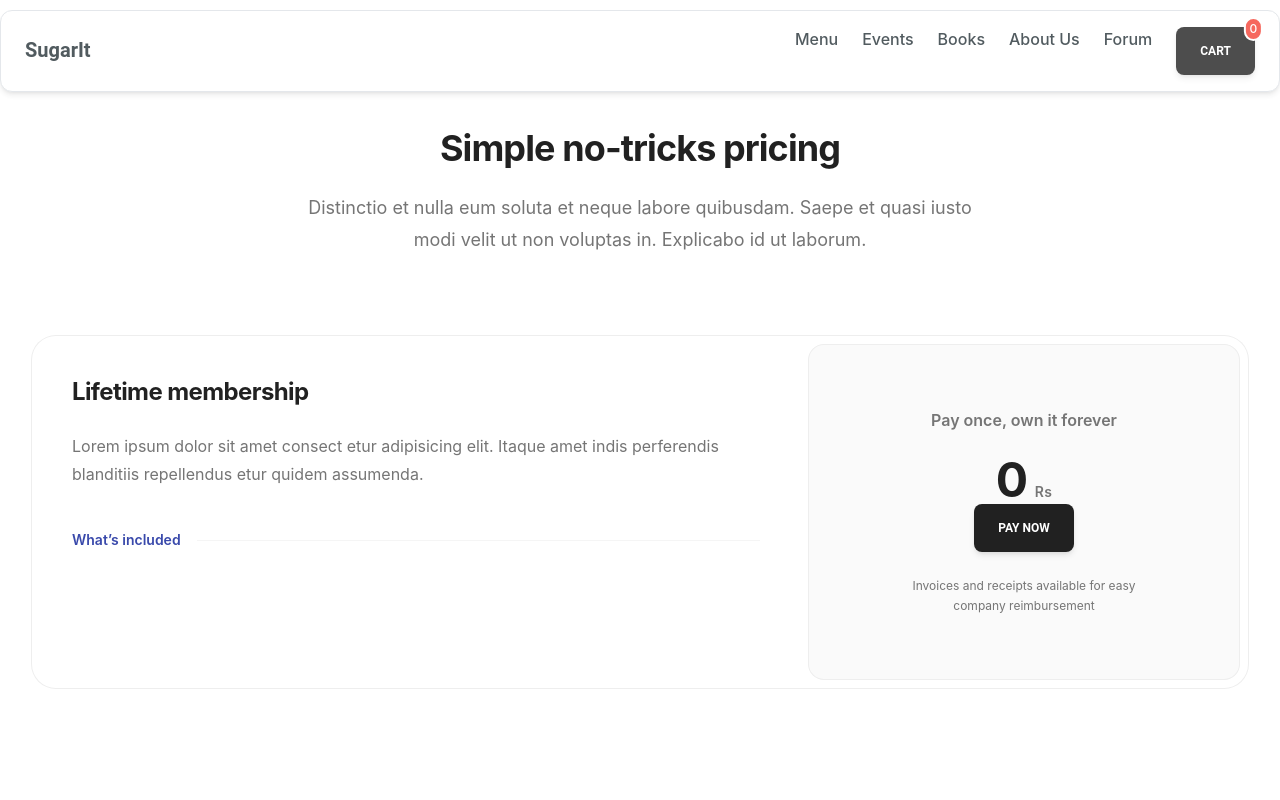
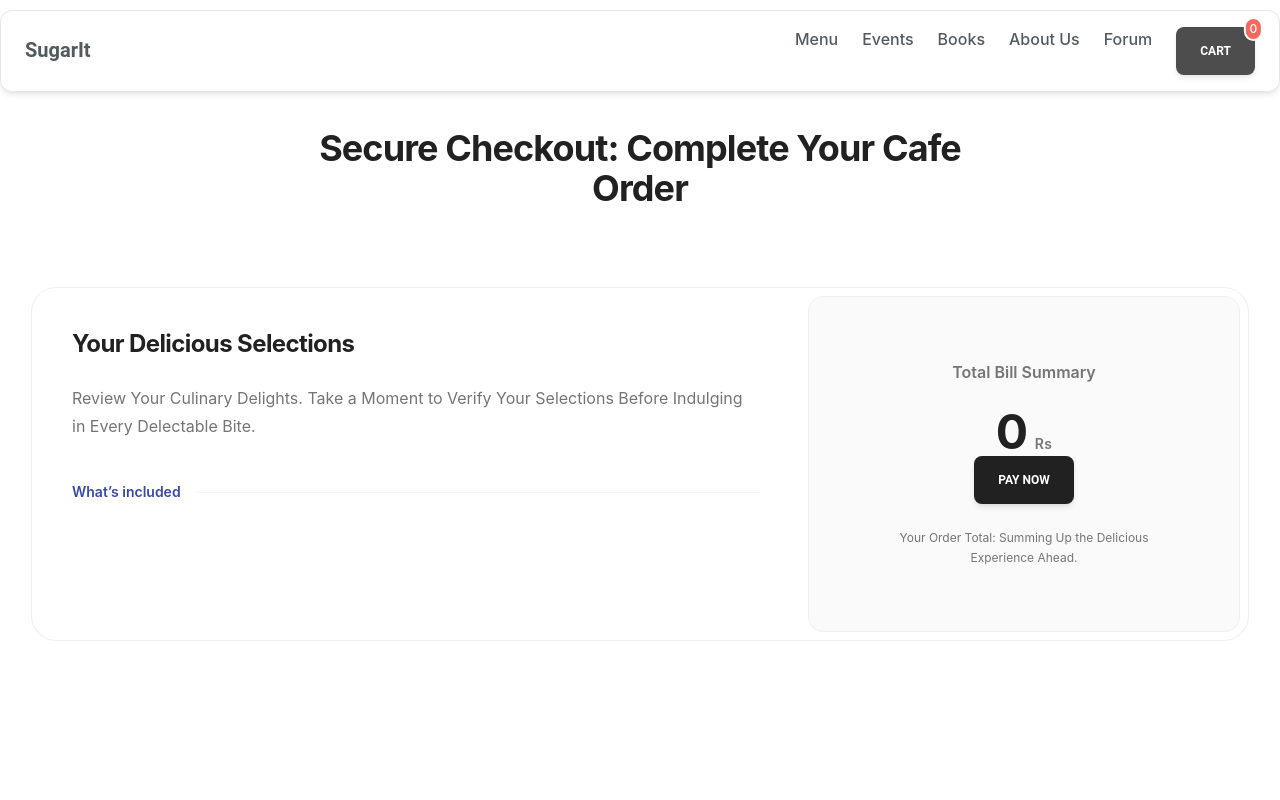
Before and after one commit to Yh010/SugarIt, a React (Vite) app in the folder frontend/: page /checkout in a window 1280 px wide. Shown: the top 800 px of the page. Built offline with nearby package versions, Linux system fonts and the light colour scheme.

Commit message:
checkout page content

```diff
--- a/frontend/src/pages/Payments/Checkout.jsx
+++ b/frontend/src/pages/Payments/Checkout.jsx
@@ -40,18 +40,13 @@ export default function PaymentCheckout() {
     <div className="bg-white py-24 sm:py-32">
       <div className="mx-auto max-w-7xl px-6 lg:px-8">
         <div className="mx-auto max-w-2xl sm:text-center">
-          <h2 className="text-3xl font-bold tracking-tight text-gray-900 sm:text-4xl">Simple no-tricks pricing</h2>
-          <p className="mt-6 text-lg leading-8 text-gray-600">
-            Distinctio et nulla eum soluta et neque labore quibusdam. Saepe et quasi iusto modi velit ut non voluptas
-            in. Explicabo id ut laborum.
-          </p>
+          <h2 className="text-3xl font-bold tracking-tight text-gray-900 sm:text-4xl">Secure Checkout: Complete Your Cafe Order</h2>
         </div>
         <div className="mx-auto mt-16 max-w-2xl rounded-3xl ring-1 ring-gray-200 sm:mt-20 lg:mx-0 lg:flex lg:max-w-none">
           <div className="p-8 sm:p-10 lg:flex-auto">
-            <h3 className="text-2xl font-bold tracking-tight text-gray-900">Lifetime membership</h3>
+            <h3 className="text-2xl font-bold tracking-tight text-gray-900">Your Delicious Selections </h3>
             <p className="mt-6 text-base leading-7 text-gray-600">
-              Lorem ipsum dolor sit amet consect etur adipisicing elit. Itaque amet indis perferendis blanditiis
-              repellendus etur quidem assumenda.
+              Review Your Culinary Delights. Take a Moment to Verify Your Selections Before Indulging in Every Delectable Bite.
             </p>
             <div className="mt-10 flex items-center gap-x-4">
               <h4 className="flex-none text-sm font-semibold leading-6 text-indigo-600">What’s included</h4>
@@ -74,14 +69,14 @@ export default function PaymentCheckout() {
           <div className="-mt-2 p-2 lg:mt-0 lg:w-full lg:max-w-md lg:flex-shrink-0">
             <div className="rounded-2xl bg-gray-50 py-10 text-center ring-1 ring-inset ring-gray-900/5 lg:flex lg:flex-col lg:justify-center lg:py-16">
               <div className="mx-auto max-w-xs px-8">
-                <p className="text-base font-semibold text-gray-600">Pay once, own it forever</p>
+                <p className="text-base font-semibold text-gray-600">Total Bill Summary</p>
                 <p className="mt-6 flex items-baseline justify-center gap-x-2">
                   <span className="text-5xl font-bold tracking-tight text-gray-900">{totalPrice}</span>
                   <span className="text-sm font-semibold leading-6 tracking-wide text-gray-600">Rs</span>
                 </p>
                 <PaymentSuccess/>
                 <p className="mt-6 text-xs leading-5 text-gray-600">
-                  Invoices and receipts available for easy company reimbursement
+                  Your Order Total: Summing Up the Delicious Experience Ahead.
                 </p>
               </div>
             </div>
```
